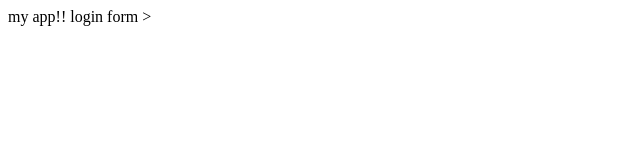
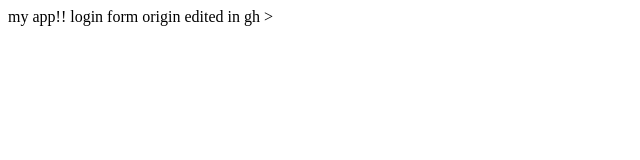
Before and after one commit to okatrusha/myapp, a plain HTML site: page myapp/index.html in a window 1280 px wide. Shown: the whole page, without its empty margins (0-640 px from the left). Drawn offline with Linux system fonts and the light colour scheme.

Commit message:
Update index.html

```diff
--- a/myapp/index.html
+++ b/myapp/index.html
@@ -2,5 +2,6 @@
     <body>
     my app!!
     login form
+        origin edited in gh
     </body>
     </html>>
```
